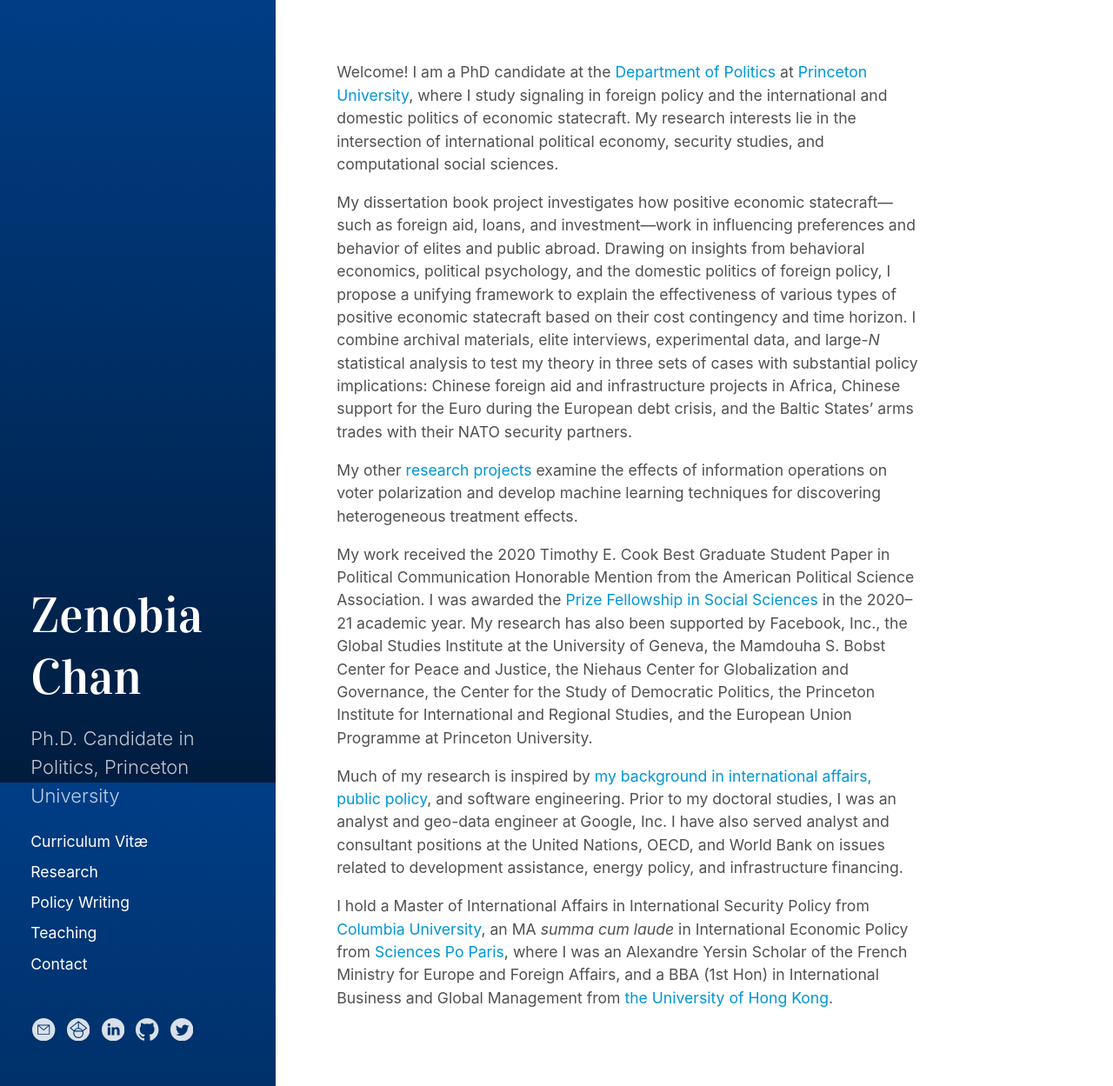
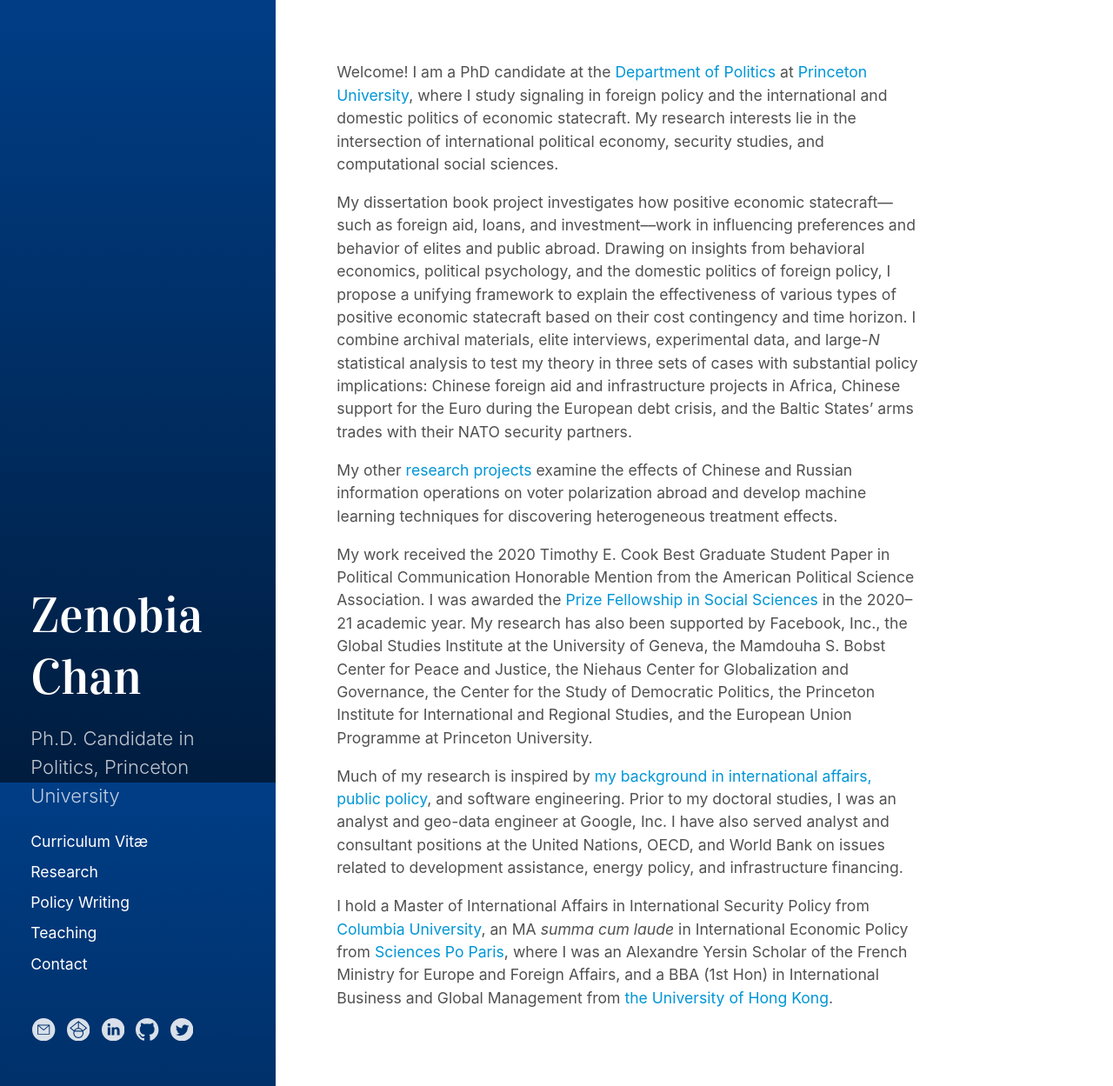
Before and after one commit to ztchan/my-website, a Jekyll site: the page built from index.html, in a window 1280 px wide and 1249 px high. Shown: the whole window at 87% size. Built offline with Jekyll 4.4.1, drawn with Linux system fonts in a browser that asks for light colours; the list of posts is cut into pages by our own code.

Commit message:
Update index.html

```diff
--- a/index.html
+++ b/index.html
@@ -14,7 +14,7 @@ My dissertation book project investigates how positive economic statecraft––
 </p>
 
 <p>
-My other <a href="./research">research projects</a> examine the effects of information operations on voter polarization and develop machine learning techniques for discovering heterogeneous treatment effects.
+My other <a href="./research">research projects</a> examine the effects of Chinese and Russian information operations on voter polarization abroad and develop machine learning techniques for discovering heterogeneous treatment effects.
 </p>
 
 <p>
```
